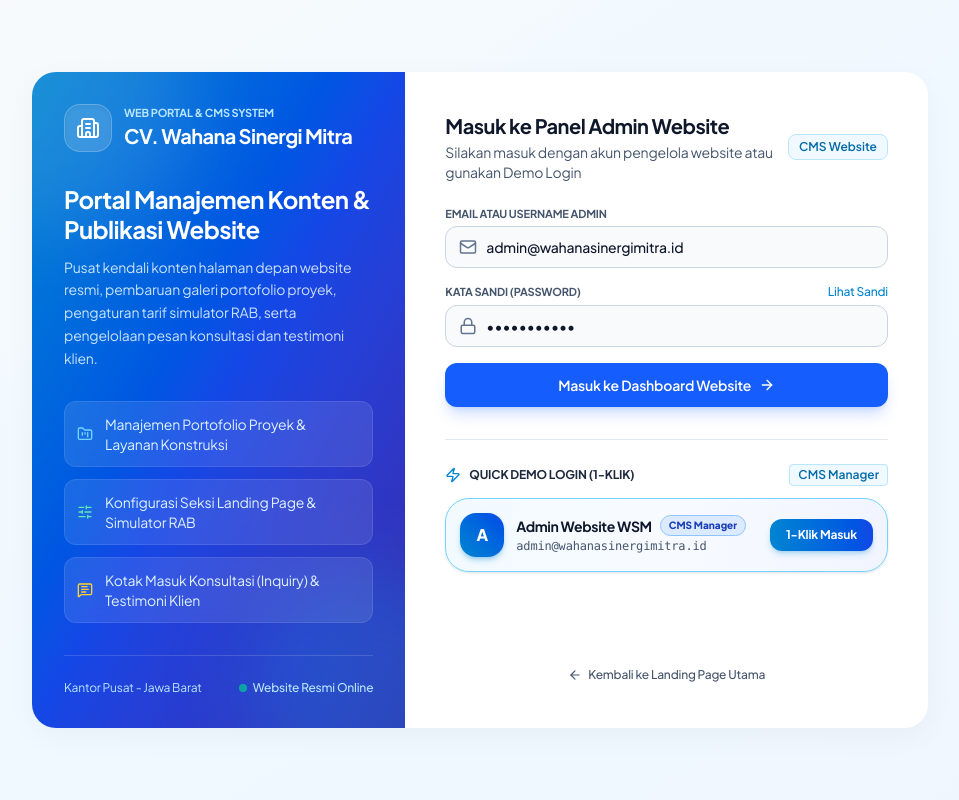
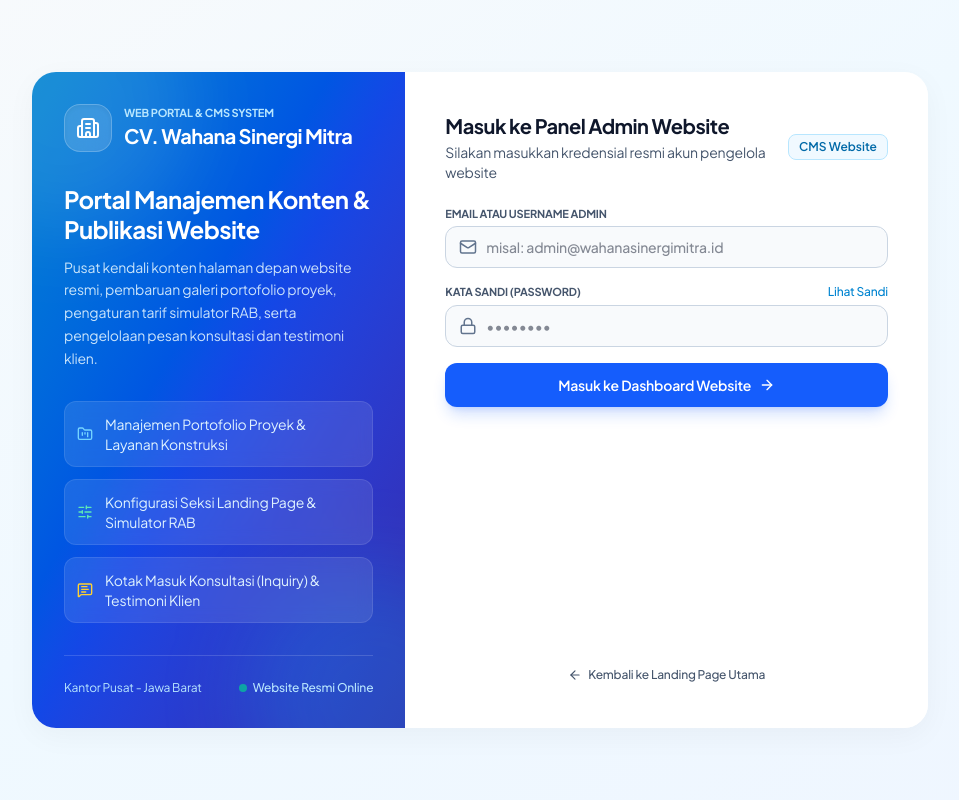
Before and after one commit to kanjengsenopati/website-wahana-sinergi-mitra, a Laravel app: page /login in a window 1280 px wide. Shown: the whole page, without its empty margins (160-1119 px from the left). Run offline with Laravel 12, Linux system fonts and the light colour scheme; style sheets or scripts are compiled from the project's sources; some libraries are stand-ins or nearby versions.

Commit message:
feat(auth): remove quick demo login, clean production login form, and ensure admin updateOrCreate in seeder

```diff
--- a/app/Http/Controllers/AuthController.php
+++ b/app/Http/Controllers/AuthController.php
@@ -18,14 +18,7 @@ class AuthController extends Controller
             return redirect('/admin');
         }
 
-        return Inertia::render('Auth/Login', [
-            'demoUser' => [
-                'name' => 'Admin Website WSM',
-                'email' => 'admin@wahanasinergimitra.id',
-                'role' => 'CMS Manager',
-                'password' => 'password123',
-            ],
-        ]);
+        return Inertia::render('Auth/Login');
     }
 
     /**
--- a/database/seeders/DatabaseSeeder.php
+++ b/database/seeders/DatabaseSeeder.php
@@ -19,7 +19,7 @@ class DatabaseSeeder extends Seeder
     public function run(): void
     {
         // 1. Create Default Admin User for Filament (/admin)
-        User::firstOrCreate(
+        User::updateOrCreate(
             ['email' => 'admin@wahanasinergimitra.id'],
             [
                 'name' => 'Administrator WSM',
--- a/resources/js/Pages/Auth/Login.jsx
+++ b/resources/js/Pages/Auth/Login.jsx
@@ -5,7 +5,6 @@ import {
   Mail,
   Lock,
   ArrowRight,
-  Zap,
   FolderKanban,
   SlidersHorizontal,
   MessageSquareText,
@@ -14,27 +13,17 @@ import {
   ArrowLeft
 } from 'lucide-react';
 
-export default function Login({ demoUser = {} }) {
+export default function Login() {
   const [showPassword, setShowPassword] = useState(false);
 
   const { data, setData, post, processing, errors, reset } = useForm({
-    email: 'admin@wahanasinergimitra.id',
-    password: 'password123',
+    email: '',
+    password: '',
     remember: true,
   });
 
   const handleSubmit = (e) => {
     e.preventDefault();
-    post('/login');
-  };
-
-  const handleQuickDemoLogin = () => {
-    setData({
-      email: demoUser.email || 'admin@wahanasinergimitra.id',
-      password: demoUser.password || 'password123',
-      remember: true,
-    });
-    // Auto-submit
     post('/login');
   };
 
@@ -128,7 +117,7 @@ export default function Login({ demoUser = {} }) {
                     Masuk ke Panel Admin Website
                   </h3>
                   <p className="text-sm text-slate-600 mt-0.5 tracking-[-0.015em]">
-                    Silakan masuk dengan akun pengelola website atau gunakan Demo Login
+                    Silakan masukkan kredensial resmi akun pengelola website
                   </p>
                 </div>
                 <span className="px-2.5 py-1 text-xs font-semibold bg-sky-50 text-sky-700 border border-sky-200 rounded-lg shrink-0 whitespace-nowrap">
@@ -216,58 +205,6 @@ export default function Login({ demoUser = {} }) {
 
               </form>
 
-              {/* Quick Demo Login Section */}
-              <div className="mt-8 pt-6 border-t border-slate-200">
-                <div className="flex items-center justify-between gap-2 mb-3 min-w-0">
-                  <div className="flex items-center gap-2 min-w-0 flex-1">
-                    <Zap className="w-4 h-4 text-sky-600 shrink-0" />
-                    <span
-                      title="Quick Demo Login (1-Klik)"
-                      className="text-xs font-bold text-slate-800 uppercase tracking-[-0.015em] whitespace-nowrap truncate"
-                    >
-                      Quick Demo Login (1-Klik)
-                    </span>
-                  </div>
-                  <span className="text-xs font-semibold text-sky-700 bg-sky-50 px-2 py-0.5 rounded border border-sky-200 shrink-0 whitespace-nowrap">
-                    CMS Manager
-                  </span>
-                </div>
-
-                {/* Demo User Card */}
-                <div className="bg-gradient-to-r from-sky-50/80 via-blue-50/50 to-indigo-50/80 p-3.5 rounded-[24px] border border-sky-300 shadow-sm flex items-center justify-between gap-3">
-                  <div className="flex items-center gap-3 min-w-0 flex-1">
-                    <div className="w-11 h-11 rounded-2xl bg-gradient-to-tr from-sky-600 to-blue-700 text-white flex items-center justify-center font-black text-base shadow-md shadow-sky-600/30 shrink-0">
-                      A
-                    </div>
-                    <div className="min-w-0 flex-1">
-                      <div className="flex items-center gap-2 min-w-0">
-                        <span
-                          title={demoUser.name || 'Admin Website WSM'}
-                          className="font-bold text-sm text-slate-900 whitespace-nowrap truncate tracking-[-0.025em]"
-                        >
-                          {demoUser.name || 'Admin Website WSM'}
-                        </span>
-                        <span className="text-[10px] font-extrabold px-2 py-0.5 rounded-full bg-blue-100 text-blue-800 border border-blue-300 shrink-0 whitespace-nowrap">
-                          {demoUser.role || 'CMS Manager'}
-                        </span>
-                      </div>
-                      <span className="text-xs text-slate-600 font-mono block mt-0.5 truncate tracking-[-0.015em]">
-                        {demoUser.email || 'admin@wahanasinergimitra.id'}
-                      </span>
-                    </div>
-                  </div>
-
-                  <button
-                    type="button"
-                    disabled={processing}
-                    onClick={handleQuickDemoLogin}
-                    className="px-4 py-2 text-xs font-bold text-white bg-gradient-to-r from-sky-600 to-blue-700 hover:from-sky-700 hover:to-blue-800 rounded-xl shadow-md shadow-sky-600/25 shrink-0 whitespace-nowrap transition-all cursor-pointer disabled:opacity-50 tracking-[-0.015em]"
-                  >
-                    1-Klik Masuk
-                  </button>
-                </div>
-              </div>
-
             </div>
 
             {/* Back to Home Link */}
```
Also changed, not shown: 17 other files.
